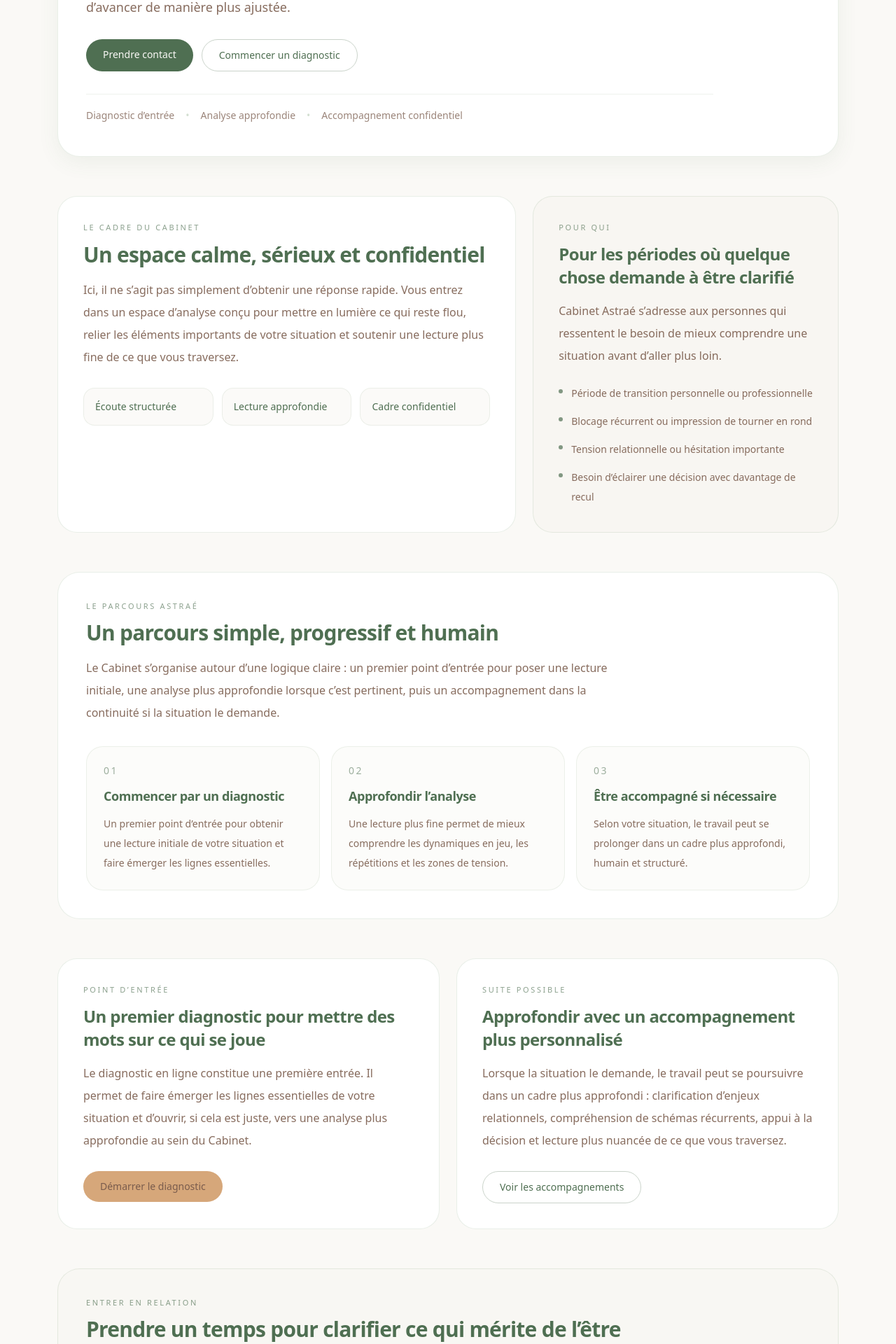
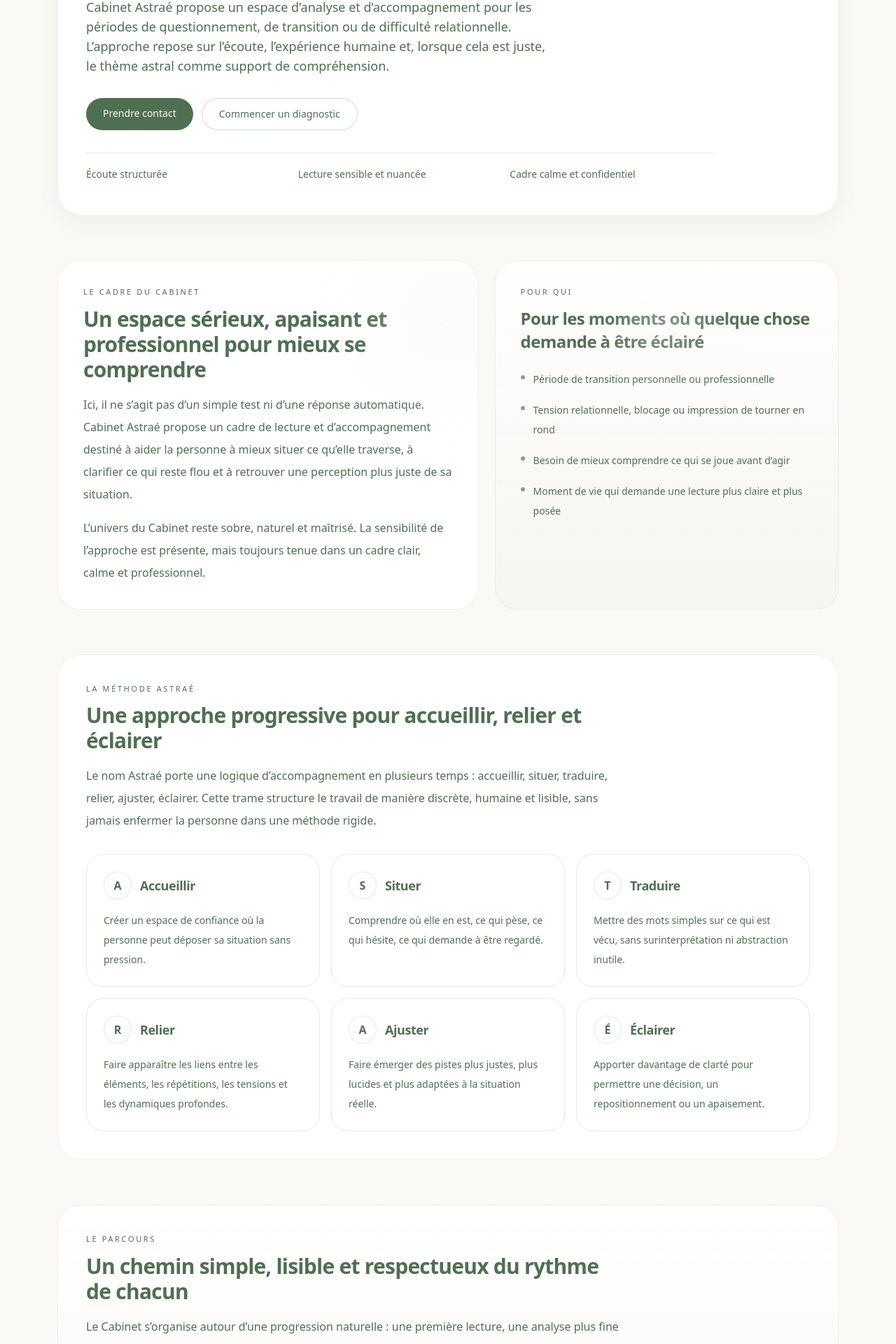
Before and after one commit to arnaudcrestey/cabinet-astrae, a Next.js app: page / in a window 1280 px wide. Shown: the part 440-2360 px from the top of the page at 70% size. Built offline with nearby package versions, Linux system fonts and the light colour scheme.

Commit message:
Update page.tsx

```diff
--- a/app/page.tsx
+++ b/app/page.tsx
@@ -1,34 +1,61 @@
 import Link from "next/link";
 import { PageFrame } from "@/components/projection/PageFrame";
 
-const markers = [
-  "Écoute structurée",
-  "Lecture approfondie",
-  "Cadre confidentiel",
+const astraeMethod = [
+  {
+    letter: "A",
+    title: "Accueillir",
+    text: "Créer un espace de confiance où la personne peut déposer sa situation sans pression.",
+  },
+  {
+    letter: "S",
+    title: "Situer",
+    text: "Comprendre où elle en est, ce qui pèse, ce qui hésite, ce qui demande à être regardé.",
+  },
+  {
+    letter: "T",
+    title: "Traduire",
+    text: "Mettre des mots simples sur ce qui est vécu, sans surinterprétation ni abstraction inutile.",
+  },
+  {
+    letter: "R",
+    title: "Relier",
+    text: "Faire apparaître les liens entre les éléments, les répétitions, les tensions et les dynamiques profondes.",
+  },
+  {
+    letter: "A",
+    title: "Ajuster",
+    text: "Faire émerger des pistes plus justes, plus lucides et plus adaptées à la situation réelle.",
+  },
+  {
+    letter: "É",
+    title: "Éclairer",
+    text: "Apporter davantage de clarté pour permettre une décision, un repositionnement ou un apaisement.",
+  },
 ];
 
 const situations = [
   "Période de transition personnelle ou professionnelle",
-  "Blocage récurrent ou impression de tourner en rond",
-  "Tension relationnelle ou hésitation importante",
-  "Besoin d’éclairer une décision avec davantage de recul",
+  "Tension relationnelle, blocage ou impression de tourner en rond",
+  "Besoin de mieux comprendre ce qui se joue avant d’agir",
+  "Moment de vie qui demande une lecture plus claire et plus posée",
 ];
 
-const steps = [
+const pathway = [
   {
     number: "01",
-    title: "Commencer par un diagnostic",
-    text: "Un premier point d’entrée pour obtenir une lecture initiale de votre situation et faire émerger les lignes essentielles.",
+    title: "Un premier diagnostic",
+    text: "Une première entrée pour poser une lecture initiale de la situation et faire émerger les points essentiels.",
   },
   {
     number: "02",
-    title: "Approfondir l’analyse",
-    text: "Une lecture plus fine permet de mieux comprendre les dynamiques en jeu, les répétitions et les zones de tension.",
+    title: "Une analyse plus approfondie",
+    text: "Lorsque cela est pertinent, le travail permet d’aller plus loin dans la compréhension des dynamiques en jeu.",
   },
   {
     number: "03",
-    title: "Être accompagné si nécessaire",
-    text: "Selon votre situation, le travail peut se prolonger dans un cadre plus approfondi, humain et structuré.",
+    title: "Un accompagnement dans la continuité",
+    text: "Selon la situation, un espace plus approfondi peut être proposé pour soutenir un cheminement plus juste.",
   },
 ];
 
@@ -39,25 +66,30 @@ export default function HomePage() {
       intro="Cabinet Astraé propose un cadre d’analyse sérieux, humain et structuré pour les périodes de flou, de tension ou de transition. L’objectif est d’apporter une lecture claire de votre situation, afin de mieux comprendre ce qui se joue et d’avancer de manière plus ajustée."
       showIntro={false}
     >
-      <div className="space-y-10 md:space-y-14">
-        <section className="relative overflow-hidden rounded-[2rem] border border-sage/25 bg-white px-6 py-8 shadow-soft md:px-10 md:py-12">
-          <div className="absolute inset-x-0 top-0 h-px bg-gradient-to-r from-transparent via-sage/30 to-transparent" />
+      <div className="space-y-10 md:space-y-16">
+        <section className="relative overflow-hidden rounded-[2.2rem] border border-sage/20 bg-white px-6 py-8 shadow-soft md:px-10 md:py-12">
+          <div className="pointer-events-none absolute inset-0">
+            <div className="absolute -left-16 top-0 h-40 w-40 rounded-full bg-sage/8 blur-3xl" />
+            <div className="absolute right-0 top-8 h-48 w-48 rounded-full bg-terracotta/8 blur-3xl" />
+            <div className="absolute bottom-0 left-1/3 h-28 w-28 rounded-full bg-pine/6 blur-2xl" />
+            <div className="absolute inset-x-0 top-0 h-px bg-gradient-to-r from-transparent via-sage/35 to-transparent" />
+          </div>
 
-          <div className="max-w-4xl">
-            <p className="text-[11px] uppercase tracking-[0.28em] text-pine/70">
-              Cabinet d’analyse et d’accompagnement
+          <div className="relative max-w-4xl">
+            <p className="text-[11px] uppercase tracking-[0.28em] text-pine/65">
+              Cabinet Astraé · espace d’accompagnement personnel
             </p>
 
-            <h1 className="mt-4 max-w-3xl text-4xl font-semibold leading-tight text-pine md:text-5xl">
-              Clarifier ce que vous vivez pour avancer avec plus de justesse
+            <h1 className="mt-4 max-w-3xl text-4xl font-semibold leading-[1.08] tracking-[-0.03em] text-pine md:text-6xl">
+              Clarifier ce que vous vivez pour avancer avec plus de clarté
             </h1>
 
-            <p className="mt-5 max-w-2xl text-base leading-8 text-umber/90 md:text-lg">
-              Cabinet Astraé propose un cadre d’analyse sérieux, humain et
-              structuré pour les périodes de flou, de tension ou de transition.
-              L’objectif est d’apporter une lecture claire de votre situation,
-              afin de mieux comprendre ce qui se joue et d’avancer de manière
-              plus ajustée.
+            <p className="mt-5 max-w-2xl text-base leading-8 text-umber/88 md:text-lg">
+              Cabinet Astraé propose un espace d’analyse et d’accompagnement
+              pour les périodes de questionnement, de transition ou de difficulté
+              relationnelle. L’approche repose sur l’écoute, l’expérience
+              humaine et, lorsque cela est juste, le thème astral comme support
+              de compréhension.{" "}
             </p>
 
             <div className="mt-8 flex flex-wrap gap-3">
@@ -70,73 +102,62 @@ export default function HomePage() {
 
               <Link
                 href="/analyse"
-                className="inline-flex rounded-full border border-pine/30 px-6 py-3 text-sm font-medium text-pine transition hover:bg-pine/5"
+                className="inline-flex rounded-full border border-pine/25 bg-white/80 px-6 py-3 text-sm font-medium text-pine transition hover:bg-pine/5"
               >
                 Commencer un diagnostic
               </Link>
             </div>
 
-            <div className="mt-8 flex flex-wrap gap-x-4 gap-y-2 border-t border-sage/20 pt-5 text-sm text-umber/75">
-              <span>Diagnostic d’entrée</span>
-              <span className="hidden text-sage/50 md:inline">•</span>
-              <span>Analyse approfondie</span>
-              <span className="hidden text-sage/50 md:inline">•</span>
-              <span>Accompagnement confidentiel</span>
+            <div className="mt-8 grid gap-3 border-t border-sage/18 pt-5 text-sm text-umber/72 md:grid-cols-3">
+              <span>Écoute structurée</span>
+              <span>Lecture sensible et nuancée</span>
+              <span>Cadre calme et confidentiel</span>
             </div>
           </div>
         </section>
 
-        <section className="grid gap-6 lg:grid-cols-[1.2fr_0.8fr]">
-          <article className="rounded-[1.75rem] border border-sage/25 bg-white p-7 md:p-9">
-            <p className="text-[11px] uppercase tracking-[0.24em] text-pine/65">
+        <section className="grid gap-6 lg:grid-cols-[1.1fr_0.9fr]">
+          <article className="relative overflow-hidden rounded-[2rem] border border-sage/20 bg-white p-7 md:p-9">
+            <div className="pointer-events-none absolute -right-10 top-0 h-40 w-40 rounded-full bg-sand/45 blur-3xl" />
+
+            <p className="text-[11px] uppercase tracking-[0.24em] text-pine/62">
               Le cadre du cabinet
             </p>
 
-            <h2 className="mt-3 text-2xl font-semibold leading-snug text-pine md:text-3xl">
-              Un espace calme, sérieux et confidentiel
+            <h2 className="mt-3 max-w-2xl text-2xl font-semibold leading-snug text-pine md:text-3xl">
+              Un espace sérieux, apaisant et professionnel pour mieux se comprendre
             </h2>
 
-            <p className="mt-4 max-w-2xl leading-8 text-umber/90">
-              Ici, il ne s’agit pas simplement d’obtenir une réponse rapide.
-              Vous entrez dans un espace d’analyse conçu pour mettre en lumière
-              ce qui reste flou, relier les éléments importants de votre
-              situation et soutenir une lecture plus fine de ce que vous
-              traversez.
+            <p className="mt-4 max-w-2xl leading-8 text-umber/88">
+              Ici, il ne s’agit pas d’un simple test ni d’une réponse
+              automatique. Cabinet Astraé propose un cadre de lecture et
+              d’accompagnement destiné à aider la personne à mieux situer ce
+              qu’elle traverse, à clarifier ce qui reste flou et à retrouver une
+              perception plus juste de sa situation.
             </p>
 
-            <div className="mt-7 grid gap-3 sm:grid-cols-3">
-              {markers.map((item) => (
-                <div
-                  key={item}
-                  className="rounded-2xl border border-sage/20 bg-sand/35 px-4 py-4 text-sm font-medium text-pine"
-                >
-                  {item}
-                </div>
-              ))}
-            </div>
+            <p className="mt-4 max-w-2xl leading-8 text-umber/88">
+              L’univers du Cabinet reste sobre, naturel et maîtrisé. La
+              sensibilité de l’approche est présente, mais toujours tenue dans
+              un cadre clair, calme et professionnel.
+            </p>
           </article>
 
-          <article className="rounded-[1.75rem] border border-sage/25 bg-sand/35 p-7 md:p-9">
-            <p className="text-[11px] uppercase tracking-[0.24em] text-pine/65">
+          <article className="relative overflow-hidden rounded-[2rem] border border-sage/20 bg-[linear-gradient(180deg,rgba(255,255,255,0.95),rgba(246,244,238,0.92))] p-7 md:p-9">
+            <div className="pointer-events-none absolute left-1/2 top-6 h-28 w-28 -translate-x-1/2 rounded-full border border-sage/12 bg-white/40 blur-2xl" />
+
+            <p className="text-[11px] uppercase tracking-[0.24em] text-pine/62">
               Pour qui
             </p>
 
             <h2 className="mt-3 text-2xl font-semibold leading-snug text-pine">
-              Pour les périodes où quelque chose demande à être clarifié
+              Pour les moments où quelque chose demande à être éclairé
             </h2>
 
-            <p className="mt-4 leading-8 text-umber/90">
-              Cabinet Astraé s’adresse aux personnes qui ressentent le besoin de
-              mieux comprendre une situation avant d’aller plus loin.
-            </p>
-
-            <ul className="mt-6 space-y-3">
+            <ul className="mt-6 space-y-4">
               {situations.map((item) => (
-                <li
-                  key={item}
-                  className="flex gap-3 text-sm leading-7 text-umber/90"
-                >
-                  <span className="mt-2 h-1.5 w-1.5 shrink-0 rounded-full bg-pine/70" />
+                <li key={item} className="flex gap-3 text-sm leading-7 text-umber/88">
+                  <span className="mt-2 h-1.5 w-1.5 shrink-0 rounded-full bg-pine/65" />
                   <span>{item}</span>
                 </li>
               ))}
@@ -144,31 +165,75 @@ export default function HomePage() {
           </article>
         </section>
 
-        <section className="rounded-[2rem] border border-sage/25 bg-white px-6 py-8 md:px-10 md:py-10">
-          <div className="max-w-3xl">
-            <p className="text-[11px] uppercase tracking-[0.24em] text-pine/65">
-              Le parcours Astraé
+        <section className="relative overflow-hidden rounded-[2.1rem] border border-sage/20 bg-white px-6 py-8 md:px-10 md:py-10">
+          <div className="pointer-events-none absolute inset-0">
+            <div className="absolute left-10 top-10 h-24 w-24 rounded-full bg-sage/7 blur-2xl" />
+            <div className="absolute right-10 bottom-8 h-24 w-24 rounded-full bg-terracotta/7 blur-2xl" />
+          </div>
+
+          <div className="relative max-w-3xl">
+            <p className="text-[11px] uppercase tracking-[0.24em] text-pine/62">
+              La méthode Astraé
             </p>
 
             <h2 className="mt-3 text-2xl font-semibold leading-snug text-pine md:text-3xl">
-              Un parcours simple, progressif et humain
+              Une approche progressive pour accueillir, relier et éclairer
             </h2>
 
-            <p className="mt-4 leading-8 text-umber/90">
-              Le Cabinet s’organise autour d’une logique claire : un premier
-              point d’entrée pour poser une lecture initiale, une analyse plus
-              approfondie lorsque c’est pertinent, puis un accompagnement dans la
-              continuité si la situation le demande.
+            <p className="mt-4 leading-8 text-umber/88">
+              Le nom Astraé porte une logique d’accompagnement en plusieurs
+              temps : accueillir, situer, traduire, relier, ajuster, éclairer.
+              Cette trame structure le travail de manière discrète, humaine et
+              lisible, sans jamais enfermer la personne dans une méthode rigide.
+            </p>
+          </div>
+
+          <div className="relative mt-8 grid gap-4 md:grid-cols-2 xl:grid-cols-3">
+            {astraeMethod.map((item) => (
+              <article
+                key={`${item.letter}-${item.title}`}
+                className="rounded-[1.5rem] border border-sage/16 bg-sand/22 p-6"
+              >
+                <div className="flex items-center gap-3">
+                  <span className="inline-flex h-10 w-10 items-center justify-center rounded-full border border-pine/15 bg-white/80 text-base font-semibold text-pine">
+                    {item.letter}
+                  </span>
+                  <h3 className="text-lg font-semibold text-pine">{item.title}</h3>
+                </div>
+
+                <p className="mt-4 text-sm leading-7 text-umber/88">
+                  {item.text}
+                </p>
+              </article>
+            ))}
+          </div>
+        </section>
+
+        <section className="rounded-[2rem] border border-sage/20 bg-[linear-gradient(180deg,rgba(255,255,255,1),rgba(248,246,241,0.92))] px-6 py-8 md:px-10 md:py-10">
+          <div className="max-w-3xl">
+            <p className="text-[11px] uppercase tracking-[0.24em] text-pine/62">
+              Le parcours
+            </p>
+
+            <h2 className="mt-3 text-2xl font-semibold leading-snug text-pine md:text-3xl">
+              Un chemin simple, lisible et respectueux du rythme de chacun
+            </h2>
+
+            <p className="mt-4 leading-8 text-umber/88">
+              Le Cabinet s’organise autour d’une progression naturelle : une
+              première lecture, une analyse plus fine lorsque c’est pertinent,
+              puis un accompagnement dans la continuité si la situation le
+              demande.
             </p>
           </div>
 
           <div className="mt-8 grid gap-4 md:grid-cols-3">
-            {steps.map((step) => (
+            {pathway.map((step) => (
               <article
                 key={step.number}
-                className="rounded-[1.5rem] border border-sage/20 bg-sand/25 p-6"
+                className="rounded-[1.5rem] border border-sage/16 bg-white/80 p-6"
               >
-                <p className="text-sm font-medium tracking-[0.18em] text-pine/55">
+                <p className="text-sm font-medium tracking-[0.18em] text-pine/52">
                   {step.number}
                 </p>
 
@@ -176,7 +241,7 @@ export default function HomePage() {
                   {step.title}
                 </h3>
 
-                <p className="mt-3 text-sm leading-7 text-umber/90">
+                <p className="mt-3 text-sm leading-7 text-umber/88">
                   {step.text}
                 </p>
               </article>
@@ -185,20 +250,20 @@ export default function HomePage() {
         </section>
 
         <section className="grid gap-6 lg:grid-cols-2">
-          <article className="rounded-[1.75rem] border border-sage/25 bg-white p-7 md:p-9">
-            <p className="text-[11px] uppercase tracking-[0.24em] text-pine/65">
+          <article className="rounded-[1.9rem] border border-sage/20 bg-white p-7 md:p-9">
+            <p className="text-[11px] uppercase tracking-[0.24em] text-pine/62">
               Point d’entrée
             </p>
 
             <h2 className="mt-3 text-2xl font-semibold leading-snug text-pine">
-              Un premier diagnostic pour mettre des mots sur ce qui se joue
+              Commencer par un premier diagnostic
             </h2>
 
-            <p className="mt-4 leading-8 text-umber/90">
-              Le diagnostic en ligne constitue une première entrée. Il permet de
-              faire émerger les lignes essentielles de votre situation et
-              d’ouvrir, si cela est juste, vers une analyse plus approfondie au
-              sein du Cabinet.
+            <p className="mt-4 leading-8 text-umber/88">
+              Le diagnostic en ligne constitue une première porte d’entrée. Il
+              permet de poser un regard initial sur la situation, de faire
+              émerger les lignes essentielles et d’ouvrir, si cela est juste,
+              vers un travail plus approfondi au sein du Cabinet.
             </p>
 
             <Link
@@ -209,42 +274,47 @@ export default function HomePage() {
             </Link>
           </article>
 
-          <article className="rounded-[1.75rem] border border-sage/25 bg-white p-7 md:p-9">
-            <p className="text-[11px] uppercase tracking-[0.24em] text-pine/65">
-              Suite possible
+          <article className="rounded-[1.9rem] border border-sage/20 bg-white p-7 md:p-9">
+            <p className="text-[11px] uppercase tracking-[0.24em] text-pine/62">
+              Accompagnement
             </p>
 
             <h2 className="mt-3 text-2xl font-semibold leading-snug text-pine">
-              Approfondir avec un accompagnement plus personnalisé
+              Approfondir dans un cadre humain et nuancé
             </h2>
 
-            <p className="mt-4 leading-8 text-umber/90">
+            <p className="mt-4 leading-8 text-umber/88">
               Lorsque la situation le demande, le travail peut se poursuivre
-              dans un cadre plus approfondi : clarification d’enjeux
-              relationnels, compréhension de schémas récurrents, appui à la
-              décision et lecture plus nuancée de ce que vous traversez.
+              autour d’enjeux relationnels, de répétitions, d’hésitations ou de
+              périodes de transition, dans un cadre professionnel, calme et
+              confidentiel.
             </p>
 
             <Link
               href="/accompagnements"
-              className="mt-7 inline-flex rounded-full border border-pine/30 px-6 py-3 text-sm font-medium text-pine transition hover:bg-pine/5"
+              className="mt-7 inline-flex rounded-full border border-pine/25 px-6 py-3 text-sm font-medium text-pine transition hover:bg-pine/5"
             >
               Voir les accompagnements
             </Link>
           </article>
         </section>
 
-        <section className="rounded-[2rem] border border-sage/25 bg-sand/30 px-6 py-8 md:px-10 md:py-10">
-          <div className="max-w-3xl">
-            <p className="text-[11px] uppercase tracking-[0.24em] text-pine/65">
+        <section className="relative overflow-hidden rounded-[2.2rem] border border-sage/20 bg-[linear-gradient(180deg,rgba(245,242,235,0.9),rgba(255,255,255,0.95))] px-6 py-8 md:px-10 md:py-10">
+          <div className="pointer-events-none absolute inset-0">
+            <div className="absolute left-12 top-8 h-20 w-20 rounded-full bg-sage/8 blur-2xl" />
+            <div className="absolute right-12 bottom-8 h-24 w-24 rounded-full bg-pine/6 blur-3xl" />
+          </div>
+
+          <div className="relative max-w-3xl">
+            <p className="text-[11px] uppercase tracking-[0.24em] text-pine/62">
               Entrer en relation
             </p>
 
             <h2 className="mt-3 text-2xl font-semibold leading-snug text-pine md:text-3xl">
-              Prendre un temps pour clarifier ce qui mérite de l’être
+              Prendre un temps pour mieux comprendre ce que vous traversez
             </h2>
 
-            <p className="mt-4 leading-8 text-umber/90">
+            <p className="mt-4 leading-8 text-umber/88">
               Vous pouvez commencer par un diagnostic ou entrer directement en
               contact avec le Cabinet, selon ce qui vous semble le plus juste à
               ce stade.
@@ -260,7 +330,7 @@ export default function HomePage() {
 
               <Link
                 href="/analyse"
-                className="inline-flex rounded-full border border-pine/30 px-6 py-3 text-sm font-medium text-pine transition hover:bg-pine/5"
+                className="inline-flex rounded-full border border-pine/25 bg-white/75 px-6 py-3 text-sm font-medium text-pine transition hover:bg-pine/5"
               >
                 Commencer un diagnostic
               </Link>
```
